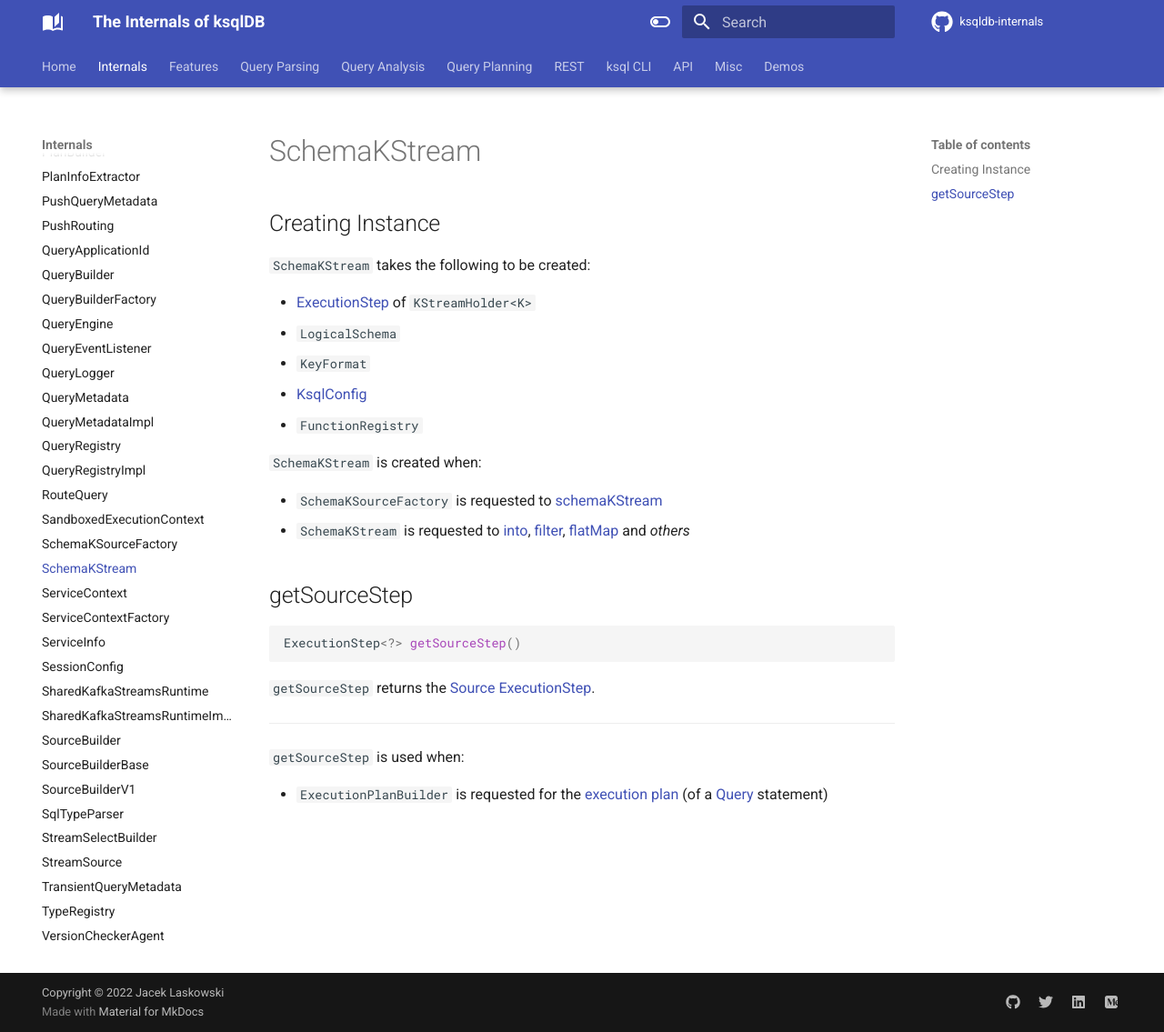
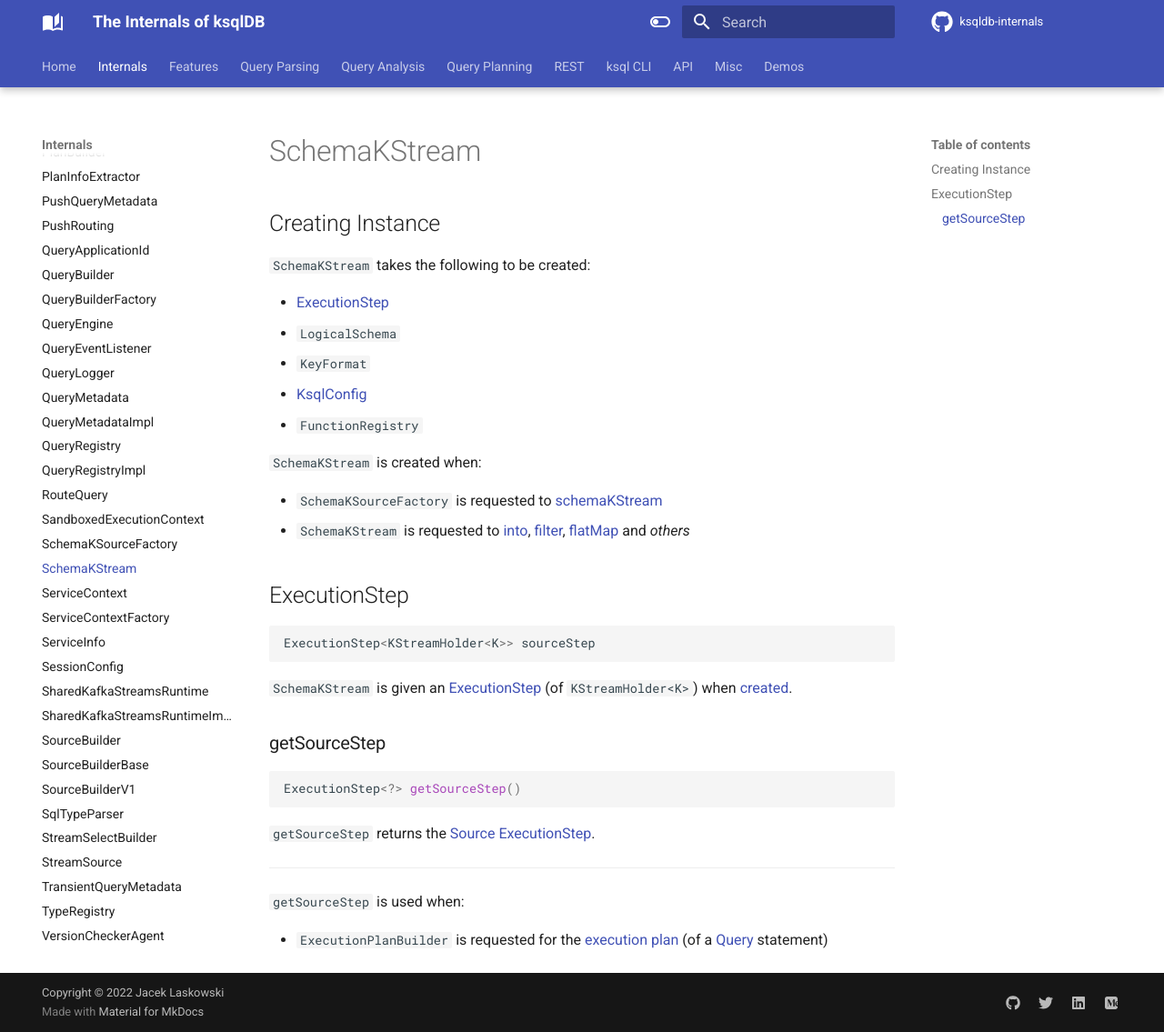
Before and after one commit to japila-books/ksqldb-internals, an MkDocs documentation site: the page built from docs/SchemaKStream.md, in a window 1280 px wide and 1135 px high. Shown: the whole window at 91% size. Built offline with MkDocs 1.6.1 and Material for MkDocs 9.7.7, drawn with Linux system fonts in a browser that asks for light colours; comment, search, counter and statistics services are not loaded.

Commit message:
ExecutionPlanBuilder

````diff
--- a/docs/SchemaKStream.md
+++ b/docs/SchemaKStream.md
@@ -15,7 +15,15 @@
 * `SchemaKSourceFactory` is requested to [schemaKStream](SchemaKSourceFactory.md#schemaKStream)
 * `SchemaKStream` is requested to [into](#into), [filter](#filter), [flatMap](#flatMap) and _others_
 
-## <span id="getSourceStep"> getSourceStep
+## <span id="sourceStep"> ExecutionStep
+
+```java
+ExecutionStep<KStreamHolder<K>> sourceStep
+```
+
+`SchemaKStream` is given an [ExecutionStep](ExecutionStep.md) (of `KStreamHolder<K>`) when [created](#creating-instance).
+
+### <span id="getSourceStep"> getSourceStep
 
 ```java
 ExecutionStep<?> getSourceStep()
````
Also changed, not shown: other parts of docs/SchemaKStream.md (+1 -1 lines), docs/ExecutionPlanBuilder.md (+32 -1 lines), docs/overview.md (+1 -1 lines).
